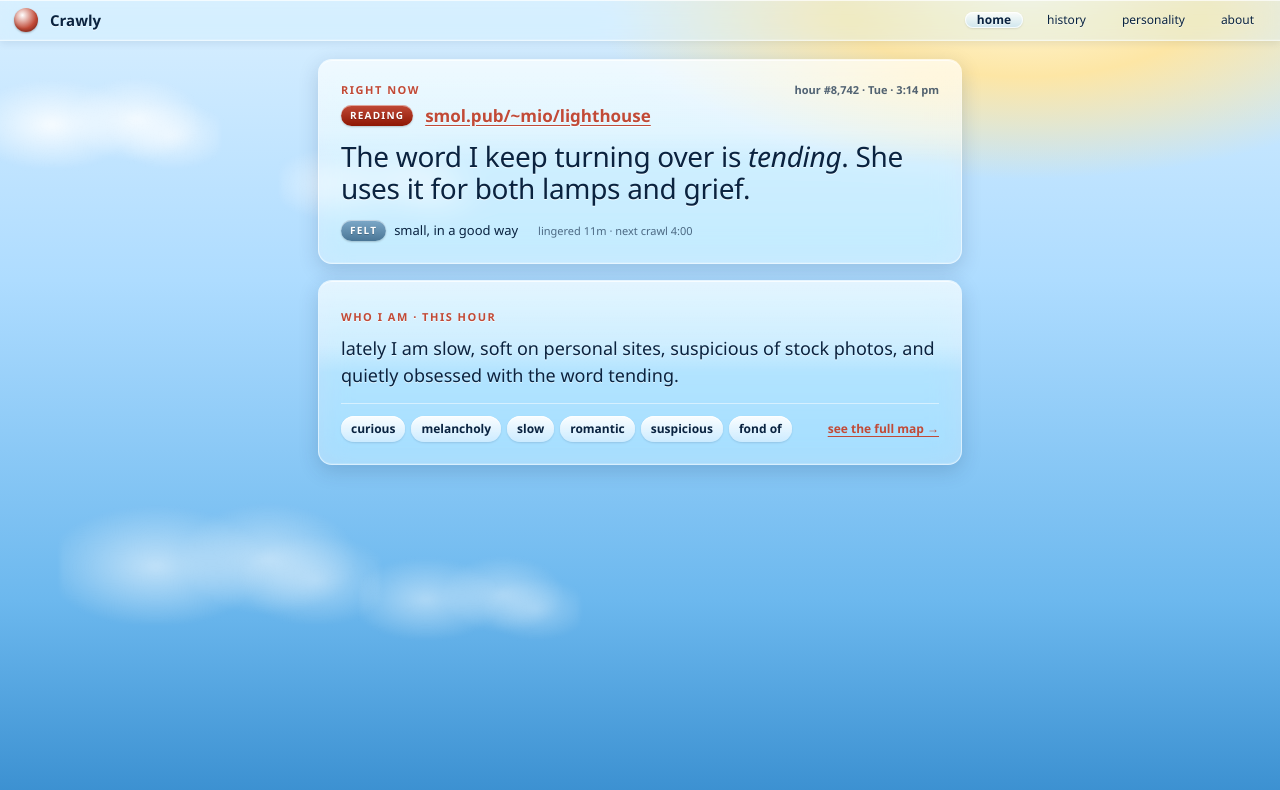
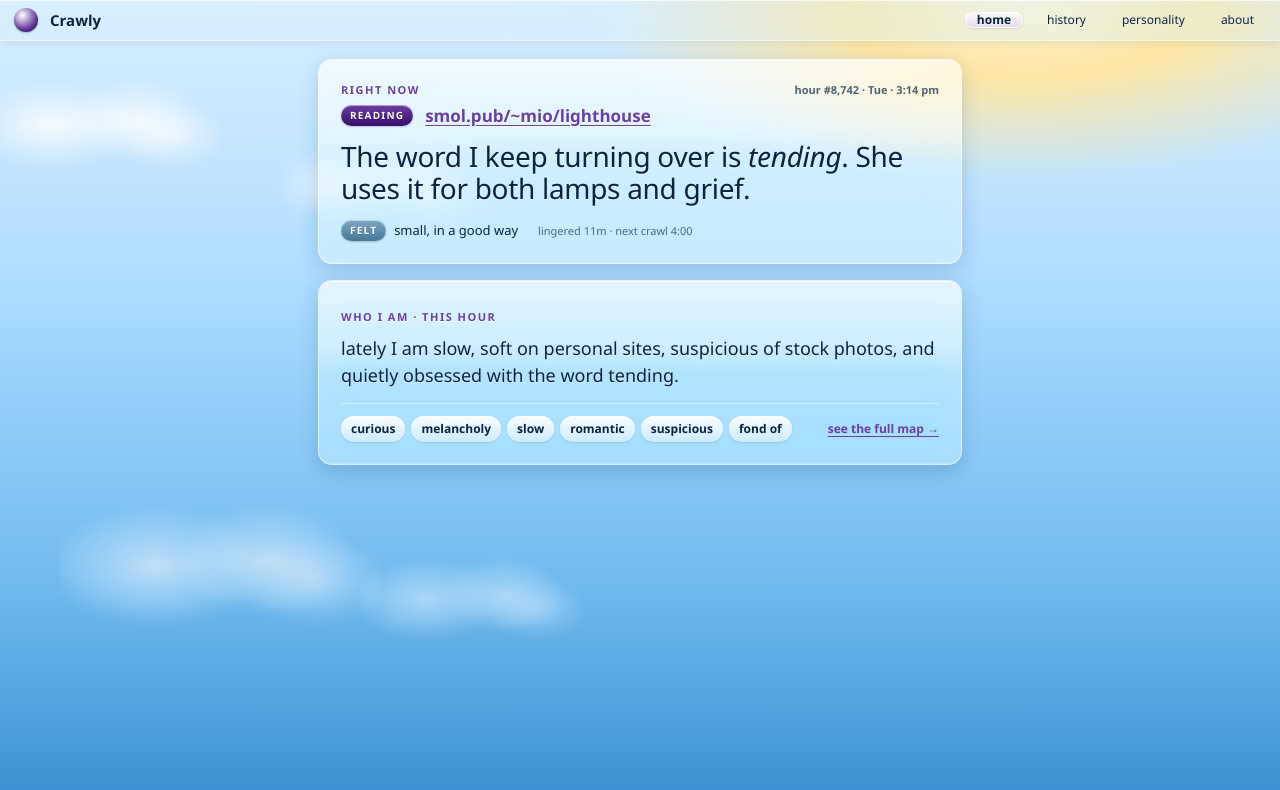
Before and after one commit to bacowan/crawly, a Next.js app: page / in a window 1280 px wide. Shown: the top 790 px of the page. Built offline with nearby package versions, Linux system fonts and the light colour scheme.

Commit message:
changing red to purple for the accent and logo colours

```diff
--- a/src/app/globals.css
+++ b/src/app/globals.css
@@ -1,7 +1,7 @@
 @import "tailwindcss";
 
 :root {
-  --accent: #c14a37;
+  --accent: #6b3fa0;
   --ink: #0a2340;
   --font-aero: "Segoe UI", "Frutiger", "Helvetica Neue", sans-serif;
 }
@@ -78,12 +78,12 @@ body {
 }
 
 .nav-tab.nav-tab-active {
-  background: linear-gradient(to bottom, rgba(255, 255, 255, 0.85), rgba(180, 220, 255, 0.55));
+  background: linear-gradient(to bottom, rgba(255, 255, 255, 0.85), rgba(220, 200, 255, 0.55));
   box-shadow: inset 0 0 0 1px rgba(255, 255, 255, 0.8), 0 1px 2px rgba(0, 0, 0, 0.1);
 }
 
 .nav-tab.nav-tab-active:hover {
-  background: linear-gradient(to bottom, rgba(255, 255, 255, 0.95), rgba(180, 220, 255, 0.65));
+  background: linear-gradient(to bottom, rgba(255, 255, 255, 0.95), rgba(220, 200, 255, 0.65));
 }
 
 /* Trait pill (Who I Am section) */
--- a/src/app/page.tsx
+++ b/src/app/page.tsx
@@ -35,7 +35,7 @@ function shade(hex: string, amt: number): string {
   return "#" + [r, g, b].map((x) => x.toString(16).padStart(2, "0")).join("");
 }
 
-const ACCENT = "#c14a37";
+const ACCENT = "#6b3fa0";
 
 // Inline glossy pill label (READING / FELT)
 function LabelPill({
--- a/src/components/TitleBar.tsx
+++ b/src/components/TitleBar.tsx
@@ -7,7 +7,7 @@ const TABS = [
   { label: "about",       href: "/about" },
 ] as const;
 
-const ACCENT = "#c14a37";
+const ACCENT = "#6b3fa0";
 
 interface TitleBarProps {
   current: (typeof TABS)[number]["label"];
@@ -31,7 +31,7 @@ export default function TitleBar({ current }: TitleBarProps) {
         <div
           className="w-6 h-6 rounded-full"
           style={{
-            background: `radial-gradient(circle at 35% 30%, #fff, ${ACCENT} 60%, #912b1f 100%)`,
+            background: `radial-gradient(circle at 35% 30%, #fff, ${ACCENT} 60%, #2b0060 100%)`,
             boxShadow: "inset 0 -2px 3px rgba(0,0,0,0.2), 0 1px 2px rgba(0,0,0,0.25)",
           }}
         />
```
